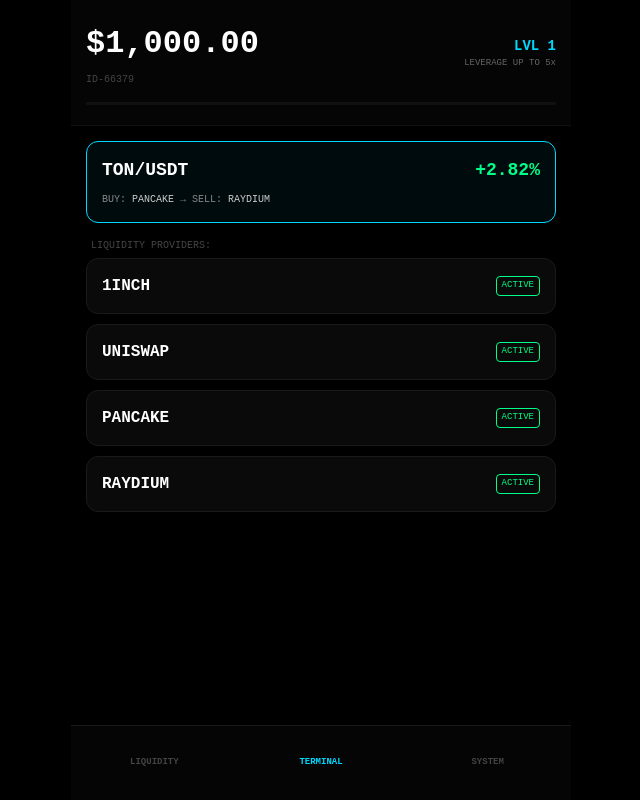
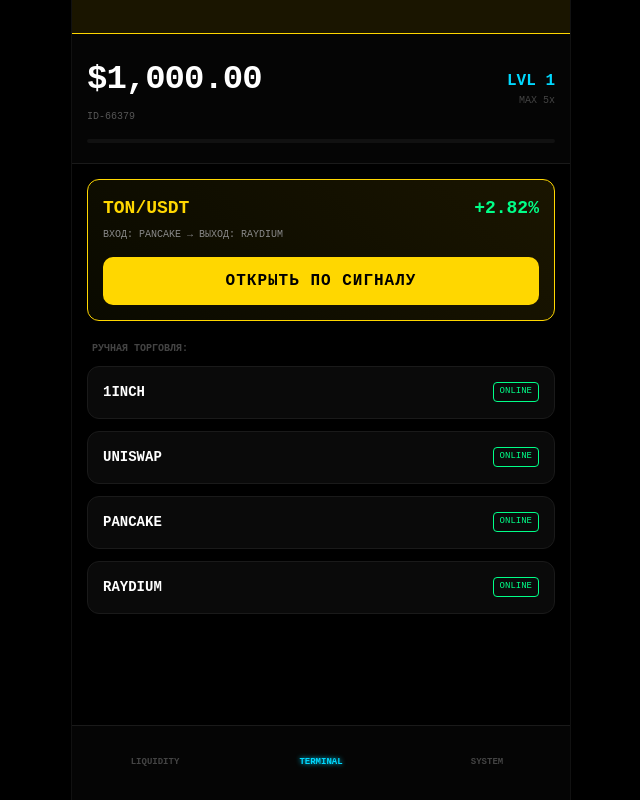
Before and after one commit to katyakuznezc-cmd/treidgame, a React (Vite) app: page / in a window 1280 px wide. Shown: the whole page, without its empty margins (319-959 px from the left). Built offline with nearby package versions, Linux system fonts and the light colour scheme.

Commit message:
Update App.jsx

```diff
--- a/src/App.jsx
+++ b/src/App.jsx
@@ -1,5 +1,6 @@
 
-import React, { useState, useEffect, useRef } from 'react';
+
+import React, { useState, useEffect } from 'react';
 
 const COINS_DATA = [
   { id: 'TON', base: 5.42, lvl: 1 },
@@ -13,8 +14,11 @@ const DEX = [
   { id: 'PANCAKE', name: 'PANCAKE' }, { id: 'RAYDIUM', name: 'RAYDIUM' }
 ];
 
+const VIP_ALERTS = [
+  "VIP: User_771 +$1,240.50 (BTC)", "VIP: Сигнал TON +3.2%", "VIP: Вывод $5,000 пользователем ID-2910", "VIP: Доступ в приват открыт для LVL 3"
+];
+
 export default function App() {
-  // Баланс для хранения значения и баланс для отображения (анимации)
   const [balance, setBalance] = useState(() => parseFloat(localStorage.getItem('bal')) || 1000.00);
   const [displayBalance, setDisplayBalance] = useState(balance);
   const [level, setLevel] = useState(() => parseInt(localStorage.getItem('lvl')) || 1);
@@ -36,16 +40,14 @@ export default function App() {
 
   const maxLev = level === 1 ? 5 : level === 2 ? 20 : level === 3 ? 50 : 100;
 
-  // Эффект "бегущих цифр"
+  // Бегущие цифры баланса
   useEffect(() => {
-    if (displayBalance !== balance) {
+    if (Math.abs(displayBalance - balance) > 0.01) {
       const diff = balance - displayBalance;
-      const step = diff / 20; // Скорость анимации
-      const timer = setTimeout(() => {
-        if (Math.abs(diff) < 0.1) setDisplayBalance(balance);
-        else setDisplayBalance(displayBalance + step);
-      }, 30);
+      const timer = setTimeout(() => setDisplayBalance(displayBalance + diff / 12), 25);
       return () => clearTimeout(timer);
+    } else {
+      setDisplayBalance(balance);
     }
   }, [balance, displayBalance]);
 
@@ -55,9 +57,68 @@ export default function App() {
     localStorage.setItem('trades', tradesInLevel);
   }, [balance, level, tradesInLevel]);
 
-  const calcExpectedProfit = () => {
-    const p = signal ? parseFloat(signal.perc) : 2.5;
-    return (amount * leverage * (p / 100)).toFixed(2);
+  // Поиск сигнала
+  useEffect(() => {
+    let timer;
+    if (tab === 'trade' && !signal && !activePos) {
+      setIsAnalyzing(true);
+      timer = setTimeout(() => {
+        const available = COINS_DATA.filter(c => c.lvl <= level);
+        const coin = available[Math.floor(Math.random() * available.length)];
+        setSignal({
+          coin: coin.id,
+          buyDex: DEX[Math.floor(Math.random()*DEX.length)].name,
+          sellDex: DEX[Math.floor(Math.random()*DEX.length)].name,
+          perc: (Math.random() * 1 + 2).toFixed(2)
+        });
+        setIsAnalyzing(false);
+      }, 3000);
+    }
+    return () => clearTimeout(timer);
+  }, [tab, signal, activePos, level]);
+
+  const handleOpenPosition = (coinId, fromSignal = false) => {
+    if (balance >= amount) {
+      setBalance(b => b - amount);
+      setActivePos({ id: coinId, isSignal: fromSignal });
+    }
+  };
+
+  const handleSell = () => {
+    setNetTimer(10);
+    const itv = setInterval(() => {
+      setNetTimer(p => {
+        if (p <= 1) {
+          clearInterval(itv);
+          const win = Math.random() > 0.15; // 85% шанс
+          let pnl;
+
+          if (win) {
+            const randPerc = (Math.random() * 1 + 2) / 100; // 2-3%
+            pnl = amount * leverage * randPerc;
+          } else {
+            const lossPerc = (Math.random() * 0.5 + 1) / 100; // ~1.5%
+            pnl = -(amount * leverage * lossPerc);
+            setIsBurning(true);
+            setTimeout(() => setIsBurning(false), 1200);
+          }
+
+          setBalance(b => Math.max(0, b + amount + pnl));
+          setResult({ win, val: Math.abs(pnl).toFixed(2) });
+          setActivePos(null);
+          if (activePos?.isSignal) setSignal(null);
+
+          const needed = 10 + (level - 1) * 5;
+          setTradesInLevel(t => {
+            const next = t + 1;
+            if (next >= needed) { setLevel(l => l + 1); return 0; }
+            return next;
+          });
+          return null;
+        }
+        return p - 1;
+      });
+    }, 1000);
   };
 
   const handleAction = (e) => {
@@ -75,64 +136,6 @@ export default function App() {
     }
   };
 
-  useEffect(() => {
-    let timer;
-    if (tab === 'trade' && !signal && !activePos) {
-      setIsAnalyzing(true);
-      timer = setTimeout(() => {
-        const available = COINS_DATA.filter(c => c.lvl <= level);
-        const coin = available[Math.floor(Math.random() * available.length)];
-        setSignal({
-          coin: coin.id,
-          buyDex: DEX[Math.floor(Math.random()*DEX.length)].name,
-          sellDex: DEX[Math.floor(Math.random()*DEX.length)].name,
-          perc: (Math.random() * 1 + 2).toFixed(2) // Профит от 2 до 3%
-        });
-        setIsAnalyzing(false);
-      }, 3000);
-    }
-    return () => clearTimeout(timer);
-  }, [tab, signal, activePos, level]);
-
-  const handleSell = () => {
-    setNetTimer(10);
-    const itv = setInterval(() => {
-      setNetTimer(p => {
-        if (p <= 1) {
-          clearInterval(itv);
-          const win = Math.random() > 0.2;
-          let pnl;
-
-          if (win) {
-            // Профит: 2% - 3% от позиции
-            const randPerc = (Math.random() * 1 + 2) / 100;
-            pnl = amount * leverage * randPerc;
-          } else {
-            // Убыток: до 1.5% от позиции
-            const lossPerc = (Math.random() * 0.5 + 1) / 100;
-            pnl = -(amount * leverage * lossPerc);
-            setIsBurning(true);
-            setTimeout(() => setIsBurning(false), 1000);
-          }
-
-          setBalance(b => Math.max(0, b + amount + pnl));
-          setResult({ win, val: Math.abs(pnl).toFixed(2) });
-          setActivePos(null);
-          setSignal(null);
-
-          const needed = 10 + (level - 1) * 5;
-          setTradesInLevel(t => {
-            const next = t + 1;
-            if (next >= needed) { setLevel(l => l + 1); return 0; }
-            return next;
-          });
-          return null;
-        }
-        return p - 1;
-      });
-    }, 1000);
-  };
-
   return (
     <div className={`v ${isBurning ? 'burn-active' : ''}`} onMouseDown={handleAction} onTouchStart={handleAction} style={{
       width: '100vw', height: '100dvh', background: '#000', display: 'flex', justifyContent: 'center', overflow: 'hidden', position: 'relative', color: '#fff'
@@ -140,51 +143,55 @@ export default function App() {
       <style>{`
         :root { --n: #00d9ff; --w: #00ff88; --l: #ff3366; --vip: #ffd700; }
         * { box-sizing: border-box; margin: 0; padding: 0; font-family: 'Courier New', monospace; user-select: none; }
-        .app { width: 100%; max-width: 500px; height: 100%; display: flex; flex-direction: column; position: relative; }
+        .app { width: 100%; max-width: 500px; height: 100%; display: flex; flex-direction: column; position: relative; border-left: 1px solid #111; border-right: 1px solid #111; }
         .burn-active { animation: shake 0.2s infinite; }
-        .burn-active::after { content: ''; position: absolute; inset: 0; background: rgba(255, 51, 102, 0.4); z-index: 10000; pointer-events: none; }
-        @keyframes shake { 0% { transform: translate(3px, 3px); } 50% { transform: translate(-3px, -3px); } 100% { transform: translate(0,0); } }
-        .card { background: #0a0a0a; border: 1px solid #1a1a1a; padding: 15px; border-radius: 12px; margin-bottom: 10px; }
-        .btn { width: 100%; padding: 15px; border-radius: 10px; border: none; font-weight: bold; cursor: pointer; transition: 0.2s; }
-        .btn:active { transform: scale(0.98); }
-        .dollar { position: absolute; color: var(--w); font-weight: 900; pointer-events: none; animation: pop 0.8s ease-out forwards; z-index: 9999; font-size: 26px; }
-        @keyframes pop { 0% { opacity: 1; transform: translateY(0); } 100% { opacity: 0; transform: translateY(-130px); } }
-        .modal { position: absolute; inset: 0; background: rgba(0,0,0,0.95); z-index: 15000; display: flex; align-items: center; justify-content: center; padding: 20px; }
+        .burn-active::after { content: ''; position: absolute; inset: 0; background: rgba(255, 0, 0, 0.4); z-index: 20000; pointer-events: none; }
+        @keyframes shake { 0% { transform: translate(4px, 4px); } 50% { transform: translate(-4px, -4px); } 100% { transform: translate(0,0); } }
+        .ticker-box { background: #1a1500; color: var(--vip); font-size: 11px; padding: 8px; overflow: hidden; white-space: nowrap; border-bottom: 1px solid var(--vip); }
+        .ticker { display: inline-block; animation: ticker 25s linear infinite; font-weight: bold; }
+        @keyframes ticker { 0% { transform: translateX(100%); } 100% { transform: translateX(-100%); } }
+        .card { background: #0a0a0a; border: 1px solid #1a1a1a; padding: 15px; border-radius: 12px; margin-bottom: 12px; transition: 0.3s; }
+        .btn { width: 100%; padding: 15px; border-radius: 10px; border: none; font-weight: 900; cursor: pointer; text-transform: uppercase; letter-spacing: 1px; }
+        .btn:disabled { opacity: 0.2; filter: grayscale(1); }
+        .dollar { position: absolute; color: var(--w); font-weight: 900; pointer-events: none; animation: pop 0.8s ease-out forwards; z-index: 9999; font-size: 28px; text-shadow: 0 0 10px var(--w); }
+        @keyframes pop { 0% { opacity: 1; transform: translateY(0) scale(1); } 100% { opacity: 0; transform: translateY(-150px) scale(1.5); } }
+        .modal { position: absolute; inset: 0; background: rgba(0,0,0,0.98); z-index: 15000; display: flex; align-items: center; justify-content: center; padding: 25px; }
         .nav { position: absolute; bottom: 0; width: 100%; height: 75px; background: #050505; border-top: 1px solid #1a1a1a; display: flex; }
         .tab { flex: 1; display: flex; flex-direction: column; align-items: center; justify-content: center; font-size: 10px; color: #444; }
-        .tab.active { color: var(--n); }
-        input { background: #111; border: 1px solid #333; color: #fff; padding: 10px; border-radius: 8px; width: 100%; font-weight: bold; margin-top: 5px; outline: none; }
-        input:focus { border-color: var(--n); }
+        .tab.active { color: var(--n); text-shadow: 0 0 5px var(--n); }
+        input { background: #000; border: 1px solid #333; color: var(--w); padding: 12px; border-radius: 8px; width: 100%; font-weight: bold; margin-top: 5px; outline: none; }
       `}</style>
 
       {clicks.map(c => <div key={c.id} className="dollar" style={{left: c.x-10, top: c.y-20}}>$</div>)}
 
       {result && (
         <div className="modal">
-          <div className="card" style={{borderColor: result.win ? 'var(--w)' : 'var(--l)', textAlign: 'center', width: '85%', padding: '40px 20px', boxShadow: result.win ? '0 0 20px rgba(0,255,136,0.2)' : '0 0 20px rgba(255,51,102,0.2)'}}>
-            <h1 style={{color: result.win ? 'var(--w)' : 'var(--l)', fontSize: 36, letterSpacing: 2}}>{result.win ? 'SUCCESS' : 'LOSS'}</h1>
-            <p style={{fontSize: 32, margin: '20px 0', fontWeight: 'bold'}}>{result.win ? '+' : '-'}${Number(result.val).toLocaleString()}</p>
-            <button className="btn" style={{background: '#fff', color: '#000'}} onClick={() => setResult(null)}>ПРОДОЛЖИТЬ</button>
+          <div className="card" style={{borderColor: result.win ? 'var(--w)' : 'var(--l)', textAlign: 'center', width: '90%', padding: '50px 20px', boxShadow: `0 0 30px ${result.win ? 'rgba(0,255,136,0.3)' : 'rgba(255,51,102,0.3)'}`}}>
+            <h1 style={{color: result.win ? 'var(--w)' : 'var(--l)', fontSize: 42, marginBottom: 10}}>{result.win ? 'SUCCESS' : 'LIQUIDATED'}</h1>
+            <p style={{fontSize: 36, fontWeight: '900'}}>{result.win ? '+' : '-'}${Number(result.val).toLocaleString()}</p>
+            <button className="btn" style={{background: '#fff', color: '#000', marginTop: 30}} onClick={() => setResult(null)}>CLOSE TERMINAL</button>
           </div>
         </div>
       )}
 
       <div className="app">
-        <header className="header" style={{padding: '20px 15px', background: '#050505', borderBottom: '1px solid #111'}}>
+        <div className="ticker-box"><div className="ticker">{VIP_ALERTS.join("  •  ")}</div></div>
+
+        <header style={{padding: '20px 15px', background: '#050505', borderBottom: '1px solid #1a1a1a'}}>
           <div style={{display: 'flex', justifyContent: 'space-between', alignItems: 'center'}}>
             <div>
-               <div style={{fontSize: 32, fontWeight: 900, color: isBurning ? 'var(--l)' : '#fff', transition: 'color 0.3s'}}>
+               <div style={{fontSize: 34, fontWeight: 900, color: isBurning ? 'var(--l)' : '#fff', letterSpacing: '-1px'}}>
                  ${displayBalance.toLocaleString(undefined, {minimumFractionDigits: 2, maximumFractionDigits: 2})}
                </div>
-               <div style={{fontSize: 10, color: '#444', marginTop: 4}}>{userId}</div>
+               <div style={{fontSize: 10, color: '#555', marginTop: 4}}>{userId}</div>
             </div>
             <div style={{textAlign: 'right'}}>
-              <div style={{color: 'var(--n)', fontWeight: 'bold', fontSize: 14}}>LVL {level}</div>
-              <div style={{fontSize: 9, color: '#666'}}>LEVERAGE UP TO {maxLev}x</div>
+              <div style={{color: 'var(--n)', fontWeight: 'bold', fontSize: 16}}>LVL {level}</div>
+              <div style={{fontSize: 10, color: '#444'}}>MAX {maxLev}x</div>
             </div>
           </div>
-          <div style={{width:'100%', height:3, background:'#111', marginTop:15, borderRadius:2}}>
-            <div style={{width:`${(tradesInLevel / (10 + (level - 1) * 5)) * 100}%`, height:'100%', background:'var(--n)', boxShadow:'0 0 10px var(--n)', transition: '0.5s'}} />
+          <div style={{width:'100%', height:4, background:'#111', marginTop:15, borderRadius:2, overflow: 'hidden'}}>
+            <div style={{width:`${(tradesInLevel / (10 + (level - 1) * 5)) * 100}%`, height:'100%', background:'var(--n)', boxShadow:'0 0 15px var(--n)', transition: '0.6s cubic-bezier(0.17, 0.67, 0.83, 0.67)'}} />
           </div>
         </header>
 
@@ -193,46 +200,65 @@ export default function App() {
             <>
               {!selectedDex ? (
                 <div>
-                  <div className="card" style={{border: '1px solid var(--n)', background: 'rgba(0, 217, 255, 0.05)'}}>
-                    {isAnalyzing ? <div style={{textAlign:'center', color:'var(--n)', fontSize: 11, letterSpacing: 1}}>SCANNING FOR ARBITRAGE...</div> :
+                  {/* БЛОК СИГНАЛА */}
+                  <div className="card" style={{border: '1px solid var(--vip)', background: 'linear-gradient(45deg, #0a0a00, #1a1500)', opacity: (activePos && !activePos.isSignal) ? 0.3 : 1}}>
+                    {isAnalyzing ? <div style={{textAlign:'center', color:'var(--vip)', fontSize: 11, padding: 10}}>АНАЛИЗ VIP КАНАЛОВ...</div> :
                     <div>
-                      <div style={{display:'flex', justifyContent:'space-between', alignItems: 'center'}}>
-                        <b style={{fontSize: 18}}>{signal.coin}/USDT</b>
+                      <div style={{display:'flex', justifyContent:'space-between', marginBottom: 5}}>
+                        <b style={{color: 'var(--vip)', fontSize: 18}}>{signal.coin}/USDT</b>
                         <b style={{color:'var(--w)', fontSize: 18}}>+{signal.perc}%</b>
                       </div>
-                      <div style={{fontSize: 10, color: '#888', marginTop: 8}}>
-                        BUY: <span style={{color: '#ccc'}}>{signal.buyDex}</span> → SELL: <span style={{color: '#ccc'}}>{signal.sellDex}</span>
-                      </div>
+                      <div style={{fontSize: 10, color: '#888'}}>ВХОД: {signal.buyDex} → ВЫХОД: {signal.sellDex}</div>
+
+                      {activePos?.isSignal ? (
+                        <button className="btn" style={{background: 'var(--l)', color: '#fff', marginTop: 15}} onClick={handleSell}>{netTimer ? `ВЫПОЛНЕНИЕ ${netTimer}с` : 'ЗАКРЫТЬ СДЕЛКУ'}</button>
+                      ) : (
+                        <button className="btn" style={{background: 'var(--vip)', color: '#000', marginTop: 15}}
+                                disabled={!!activePos}
+                                onClick={() => handleOpenPosition(signal.coin, true)}>
+                          ОТКРЫТЬ ПО СИГНАЛУ
+                        </button>
+                      )}
                     </div>}
                   </div>
-                  <div style={{fontSize: 10, color: '#444', margin: '15px 0 5px 5px'}}>LIQUIDITY PROVIDERS:</div>
-                  {DEX.map(d => <div key={d.name} className="card" onClick={() => setSelectedDex(d.name)} style={{display:'flex', justifyContent:'space-between', cursor: 'pointer', alignItems: 'center'}}>
-                    <b>{d.name}</b><span style={{color:'var(--w)', fontSize:9, border: '1px solid var(--w)', padding: '2px 5px', borderRadius: 4}}>ACTIVE</span>
-                  </div>)}
+
+                  <div style={{fontSize: 10, color: '#444', margin: '20px 0 10px 5px', fontWeight: 'bold'}}>РУЧНАЯ ТОРГОВЛЯ:</div>
+
+                  {/* БЛОКИРОВКА СПИСКА ЕСЛИ ОТКРЫТ СИГНАЛ */}
+                  <div style={{opacity: activePos?.isSignal ? 0.2 : 1, pointerEvents: activePos?.isSignal ? 'none' : 'auto'}}>
+                    {DEX.map(d => (
+                      <div key={d.name} className="card" onClick={() => setSelectedDex(d.name)} style={{display:'flex', justifyContent:'space-between', cursor: 'pointer', alignItems: 'center'}}>
+                        <b style={{fontSize: 14}}>{d.name}</b>
+                        <span style={{color:'var(--w)', fontSize:9, border: '1px solid var(--w)', padding: '2px 6px', borderRadius: 4}}>ONLINE</span>
+                      </div>
+                    ))}
+                  </div>
                 </div>
               ) : (
                 <div>
-                  <button onClick={() => setSelectedDex(null)} style={{background:'none', border:'none', color:'#666', marginBottom: 15, fontSize: 12, fontWeight: 'bold'}}>← BACK TO EXCHANGES</button>
-
+                  <button onClick={() => setSelectedDex(null)} style={{background:'none', border:'none', color:'#555', marginBottom: 15, fontWeight: 'bold'}}>← НАЗАД В ТЕРМИНАЛ</button>
                   <div className="card" style={{borderColor: '#222'}}>
                     <div style={{display:'flex', gap:10}}>
-                      <div style={{flex:1}}><label style={{fontSize:9, color: '#666'}}>INVEST AMOUNT</label><input type="number" value={amount} onChange={(e)=>setAmount(Number(e.target.value))}/></div>
-                      <div style={{flex:1}}><label style={{fontSize:9, color: '#666'}}>LEVERAGE (MAX {maxLev}x)</label><input type="number" value={leverage} onChange={(e)=>{let v=parseInt(e.target.value)||0; setLeverage(v>maxLev?maxLev:v)}}/></div>
+                      <div style={{flex:1}}><label style={{fontSize:9, color: '#666'}}>СУММА $</label><input type="number" value={amount} onChange={(e)=>setAmount(Number(e.target.value))}/></div>
+                      <div style={{flex:1}}><label style={{fontSize:9, color: '#666'}}>ПЛЕЧО (MAX {maxLev}x)</label><input type="number" value={leverage} onChange={(e)=>{let v=parseInt(e.target.value)||0; setLeverage(v>maxLev?maxLev:v)}}/></div>
                     </div>
-                    <div style={{marginTop: 15, padding: '12px', background: '#000', border: '1px solid #111', borderRadius: 8, display: 'flex', justifyContent: 'space-between', alignItems: 'center'}}>
-                      <span style={{fontSize: 11, color: '#666'}}>ESTIMATED PROFIT:</span>
-                      <b style={{color: 'var(--w)', fontSize: 14}}>+${Number(calcExpectedProfit()).toLocaleString()}</b>
+                    <div style={{marginTop: 15, padding: '12px', background: '#000', borderRadius: 8, display: 'flex', justifyContent: 'space-between', border: '1px solid #111'}}>
+                      <span style={{fontSize: 11, color: '#666'}}>ПРОГНОЗ:</span>
+                      <b style={{color: 'var(--w)'}}>+${Number(amount * leverage * 0.025).toLocaleString()}</b>
                     </div>
                   </div>
 
                   {COINS_DATA.map(c => {
                     const lock = c.lvl > level;
+                    const isThisActive = activePos?.id === c.id;
                     return (
                       <div key={c.id} className="card" style={{opacity: lock ? 0.2 : 1, display:'flex', justifyContent:'space-between', alignItems:'center'}}>
-                        <div><b style={{fontSize: 16}}>{c.id}</b><div style={{fontSize:10, color:'var(--n)'}}>${c.base.toLocaleString()}</div></div>
-                        {lock ? <span style={{fontSize: 10, color: '#444'}}>LOCKED LVL {c.lvl}</span> : (
-                          activePos?.id === c.id ? <button className="btn" style={{background:'var(--l)', width:110, color:'#fff'}} onClick={handleSell}>{netTimer ? `WAIT ${netTimer}s` : 'CLOSE'}</button> :
-                          <button className="btn" style={{background:'var(--w)', width:110, color: '#000'}} onClick={() => {if(balance >= amount){setBalance(b=>b-amount); setActivePos({id:c.id})}}}>OPEN POSITION</button>
+                        <div><b style={{fontSize: 16}}>{c.id}</b><div style={{fontSize:10, color:'var(--n)'}}>${c.base}</div></div>
+                        {lock ? <span style={{fontSize: 10, color: '#444'}}>LVL {c.lvl} 🔒</span> : (
+                          isThisActive ? <button className="btn" style={{background:'var(--l)', width:110, color:'#fff'}} onClick={handleSell}>{netTimer || 'SELL'}</button> :
+                          <button className="btn" style={{background:'var(--w)', width:110, color: '#000'}}
+                                  disabled={!!activePos}
+                                  onClick={() => handleOpenPosition(c.id, false)}>BUY</button>
                         )}
                       </div>
                     )
@@ -243,20 +269,19 @@ export default function App() {
           )}
 
           {tab === 'mining' && (
-            <div style={{height: '100%', display: 'flex', flexDirection: 'column', alignItems: 'center', justifyContent: 'center'}}>
-               <div onClick={() => setBalance(b => b + 0.1)} style={{width: 220, height: 220, border: '8px solid #111', borderTopColor: 'var(--n)', borderRadius: '50%', display: 'flex', alignItems: 'center', justifyContent: 'center', fontSize: 40, color: 'var(--n)', fontWeight: '900', cursor: 'pointer', boxShadow: '0 0 40px rgba(0, 217, 255, 0.1)', animation: 'spin 4s linear infinite'}}>TAP</div>
-               <p style={{marginTop: 30, color: '#444', fontSize: 12}}>CLICK TO GENERATE LIQUIDITY</p>
+            <div style={{height: '100%', display: 'flex', alignItems: 'center', justifyContent: 'center'}}>
+               <div onClick={() => setBalance(b => b + 0.1)} style={{width: 200, height: 200, border: '6px solid #111', borderTopColor: 'var(--n)', borderRadius: '50%', display: 'flex', alignItems: 'center', justifyContent: 'center', fontSize: 50, color: 'var(--n)', fontWeight: '900', cursor: 'pointer', boxShadow: '0 0 30px rgba(0,217,255,0.1)'}}>TAP</div>
             </div>
           )}
 
           {tab === 'opts' && (
             <div style={{padding: 10}}>
               <div className="card" style={{display:'flex', justifyContent:'space-between', alignItems: 'center'}}>
-                <span style={{fontSize: 12}}>HAPTIC FEEDBACK</span>
-                <button onClick={() => setSoundEnabled(!soundEnabled)} style={{background: soundEnabled ? 'var(--w)' : '#222', border:'none', padding:'10px 20px', borderRadius:8, color: '#000', fontWeight: 'bold', fontSize: 11}}>{soundEnabled ? 'ENABLED' : 'DISABLED'}</button>
+                <span style={{fontSize: 12}}>ЗВУКИ И ВИБРАЦИЯ</span>
+                <button onClick={() => setSoundEnabled(!soundEnabled)} style={{background: soundEnabled ? 'var(--w)' : '#222', border:'none', padding:'10px 20px', borderRadius:8, color: '#000', fontWeight: 'bold'}}>{soundEnabled ? 'ВКЛ' : 'ВЫКЛ'}</button>
               </div>
-              <a href="https://t.me/kriptoalians" style={{textDecoration:'none'}}><div className="card" style={{textAlign:'center', color: 'var(--n)', border: '1px solid var(--n)', fontSize: 13, fontWeight: 'bold'}}>JOIN @KRIPTOALIANS</div></a>
-              <button onClick={() => {if(window.confirm("RESET ALL PROGRESS?")){localStorage.clear(); window.location.reload();}}} className="btn" style={{background: '#000', color: 'var(--l)', border: '1px solid var(--l)', marginTop: 20, fontSize: 11}}>HARD RESET</button>
+              <a href="https://t.me/kriptoalians" style={{textDecoration:'none'}}><div className="card" style={{textAlign:'center', color: 'var(--vip)', border: '1px solid var(--vip)', fontWeight: 'bold'}}>CREATORS: @KRIPTOALIANS</div></a>
+              <button onClick={() => {if(window.confirm("СБРОСИТЬ ВЕСЬ ПРОГРЕСС?")){localStorage.clear(); window.location.reload();}}} className="btn" style={{background: '#000', color: 'var(--l)', border: '1px solid var(--l)', marginTop: 20, fontSize: 11}}>HARD RESET</button>
             </div>
           )}
         </main>
```
